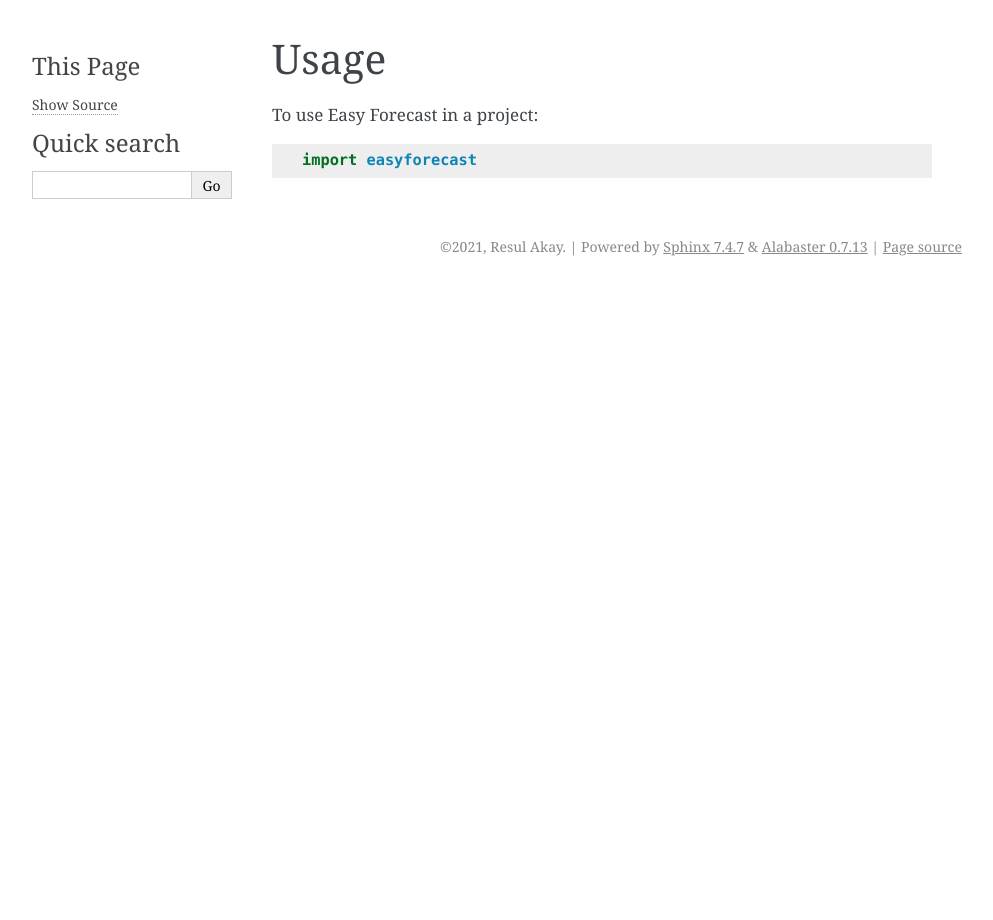
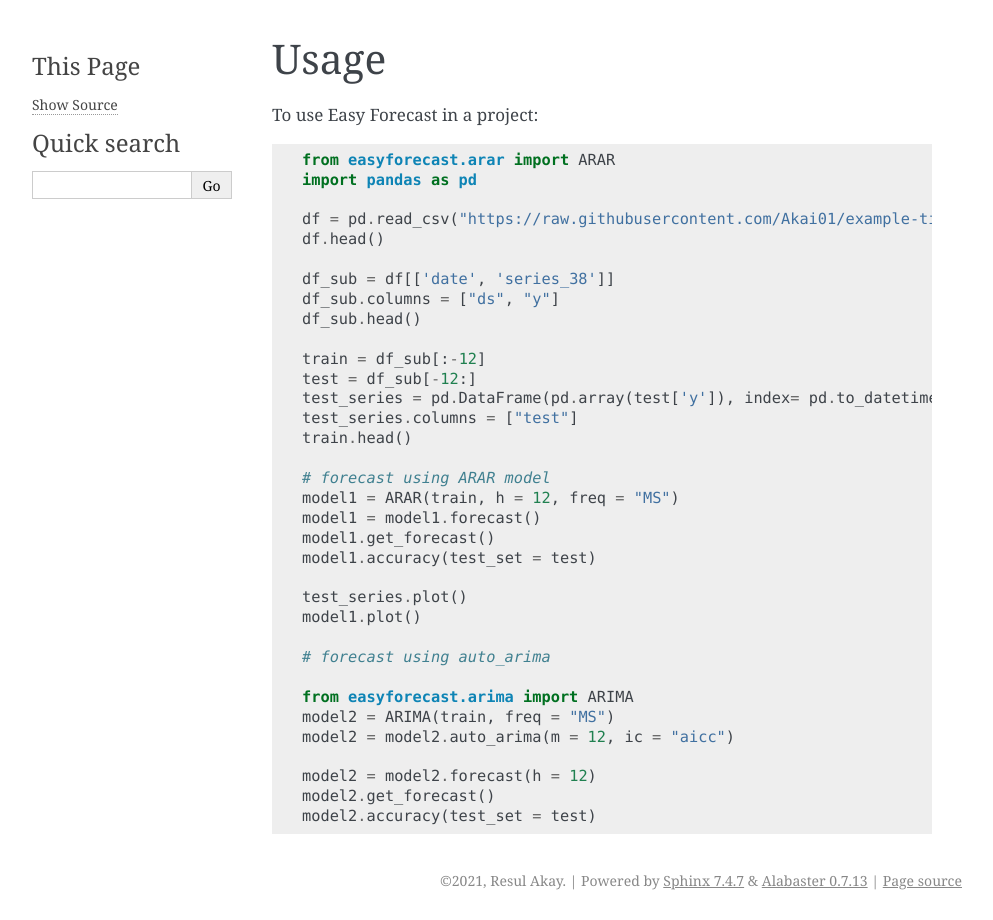
Before and after one commit to Akai01/easyforecast, a Sphinx documentation site: the page built from docs/usage.rst, in a window 1280 px wide. Shown: the whole page, without its empty margins (148-1141 px from the left). Built offline with Sphinx 7.4.7, drawn with Linux system fonts in a browser that asks for light colours; pages that are not in the unit, such as notebooks, are missing from menus.

Commit message:
documentation of usage

```diff
--- a/docs/usage.rst
+++ b/docs/usage.rst
@@ -4,4 +4,37 @@ Usage
 
 To use Easy Forecast in a project::
 
-    import easyforecast
+    from easyforecast.arar import ARAR
+    import pandas as pd
+
+    df = pd.read_csv("https://raw.githubusercontent.com/Akai01/example-time-series-datasets/main/Data/retail.csv", sep= ",")
+    df.head()
+
+    df_sub = df[['date', 'series_38']]
+    df_sub.columns = ["ds", "y"]
+    df_sub.head()
+
+    train = df_sub[:-12]
+    test = df_sub[-12:]
+    test_series = pd.DataFrame(pd.array(test['y']), index= pd.to_datetime( test["ds"]))
+    test_series.columns = ["test"]
+    train.head()
+
+    # forecast using ARAR model
+    model1 = ARAR(train, h = 12, freq = "MS")
+    model1 = model1.forecast()
+    model1.get_forecast()
+    model1.accuracy(test_set = test)
+
+    test_series.plot()
+    model1.plot()
+
+    # forecast using auto_arima
+
+    from easyforecast.arima import ARIMA
+    model2 = ARIMA(train, freq = "MS")
+    model2 = model2.auto_arima(m = 12, ic = "aicc")
+
+    model2 = model2.forecast(h = 12)
+    model2.get_forecast()
+    model2.accuracy(test_set = test)
```
